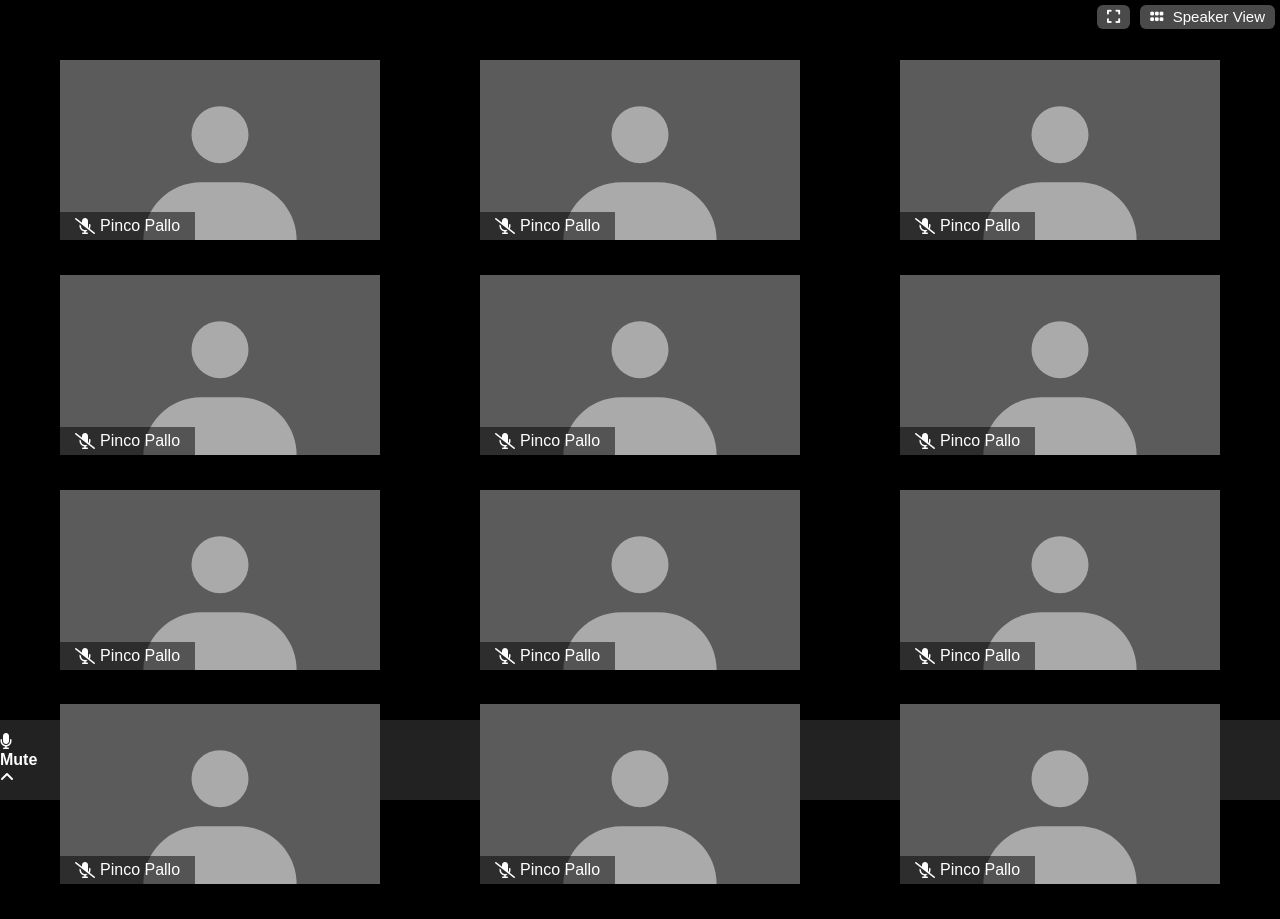
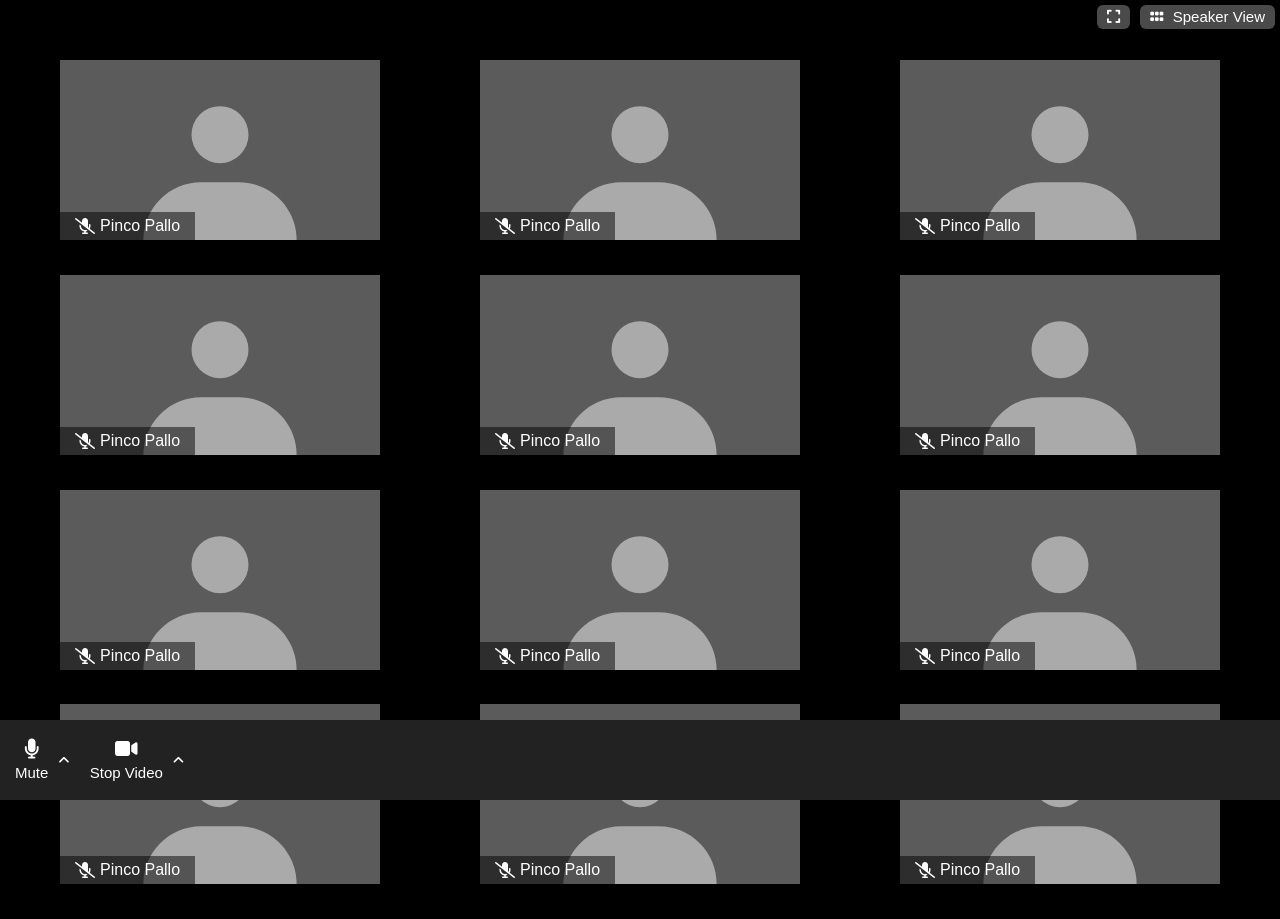
Before and after one commit to CarloBattista/html-css-zoom, a plain HTML site: page index.html in a window 1280 px wide. Drawn offline with Linux system fonts and the light colour scheme.

Commit message:
footer button

```diff
--- a/_assets/css/style.css
+++ b/_assets/css/style.css
@@ -166,10 +166,55 @@ body {
 
 .footer{
     position: fixed;
-    z-index: 1;
+    z-index: 6;
     bottom: 0;
     left: 0;
     right: 0;
     width: 100%;
     height: 80px;
+    padding: 0 5px;
 }
+
+.box_action_container{
+    background-color: rgba(74, 74, 74, 0);
+    height: 100%;
+    padding: 10px;
+    border-radius: 6px;
+    justify-content: center;
+    cursor: pointer;
+    transition: background-color 200ms ease;
+}
+
+.box_action_container:hover{
+    background-color: rgba(74, 74, 74, 1);
+}
+
+.container_left{
+    text-align: center;
+    display: flex;
+    flex-direction: column;
+}
+
+.container_left .fa-solid{
+    color: #fff;
+    font-size: 20px;
+}
+
+.text_action{
+    font-size: 15px;
+    font-weight: 500;
+    margin-top: 5px;
+}
+
+.container_right{
+    margin-left: 10px;
+}
+
+.container_right .fa-solid{
+    font-size: 13px;
+    transition: transform 200ms ease;
+}
+
+.box_action_container:hover .container_right .fa-solid{
+    transform: rotate(180deg);
+}
--- a/index.html
+++ b/index.html
@@ -166,11 +166,20 @@
 
     <!-- Footer -->
     <div class="footer bg-grey d-flex a-center j-between">
-        <div class="flex_start">
-            <div class="box_action_container">
+        <div class="flex_start d-flex">
+            <div class="box_action_container d-flex a-center">
                 <div class="container_left">
                     <i class="fa-solid fa-microphone"></i>
-                    <h4 class="text_action">Mute</h4>
+                    <h4 class="text_action color-text-white">Mute</h4>
+                </div>
+                <div class="container_right">
+                    <i class="fa-solid fa-angle-up"></i>
+                </div>
+            </div>
+            <div class="box_action_container d-flex a-center">
+                <div class="container_left">
+                    <i class="fa-solid fa-video"></i>
+                    <h4 class="text_action color-text-white">Stop Video</h4>
                 </div>
                 <div class="container_right">
                     <i class="fa-solid fa-angle-up"></i>
```
